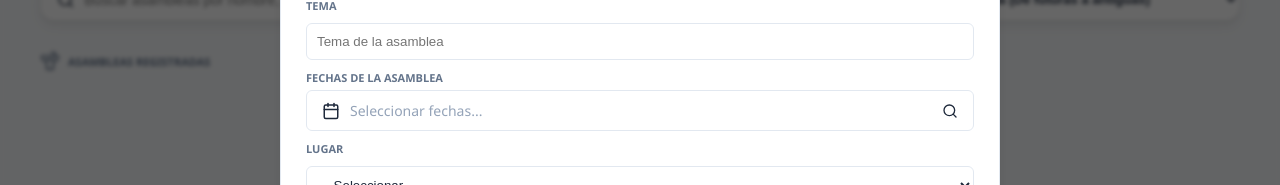
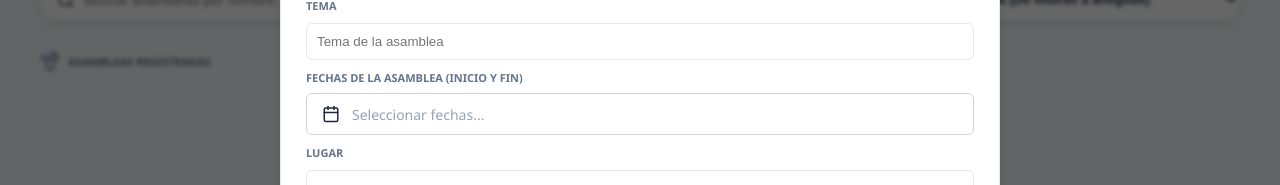
Before and after one commit to yorlenbatistareyes-prog/asistente-asamblea-tauri, a SvelteKit app: page / in a window 1280 px wide. Both pictures are taken after a click on the button "Nueva Asamblea". Shown: the part 203-388 px from the top of the page. Built offline with nearby package versions, Linux system fonts and the light colour scheme.

Commit message:
Calebndario mejorado

```diff
--- a/src/routes/+page.svelte
+++ b/src/routes/+page.svelte
@@ -365,27 +365,24 @@ function manejarSeleccionFinal() {
                         </div>
                     </div>
                     <label>Tema</label><input bind:value={form.tema} placeholder="Tema de la asamblea">
-                    <div style="display: flex; flex-direction: column; gap: 5px;">
-    <label>Fechas de la asamblea</label>
+                    <div style="display: flex; flex-direction: column; gap: 8px;">
+    <label>FECHAS DE LA ASAMBLEA (INICIO Y FIN)</label>
 
     {#if editandoFecha}
-        <div class="contenedor-calendario-flotante">
+        <div class="contenedor-calendario-desplegado">
             <CalendarioRango
                 bind:fechaInicio={form.fechaInicio}
                 bind:fechaFin={form.fechaFin}
                 on:seleccionar={manejarSeleccionFinal}
+                on:cancelar={() => editandoFecha = false}
             />
-            <button type="button" class="btn-cancelar-flotante" on:click={() => editandoFecha = false}>
-                Cerrar calendario
-            </button>
         </div>
     {:else}
-        <div class="campo-selector-fecha" on:click={() => editandoFecha = true} role="button" tabindex="0">
+        <div class="campo-falso-input" on:click={() => editandoFecha = true} role="button" tabindex="0">
             <Calendar size={18} class="ico-azul"/>
             <span class={!form.fechaInicio ? 'placeholder' : ''}>
                 {formatearRangoSimple(form.fechaInicio, form.fechaFin)}
             </span>
-            <Search size={16} class="ico-search-fecha"/>
         </div>
     {/if}
 </div>
@@ -790,4 +787,43 @@ function manejarSeleccionFinal() {
         to { opacity: 1; transform: translateY(0); }
     }
 
+.campo-falso-input {
+        background: #ffffff;
+        border: 1px solid #d1d5db; /* Gris de tus otros inputs */
+        border-radius: 6px;
+        padding: 10px 15px;
+        height: 42px; /* Altura estándar de tus campos */
+        display: flex;
+        align-items: center;
+        gap: 12px;
+        cursor: pointer;
+        transition: all 0.2s;
+    }
+
+    .campo-falso-input:hover {
+        border-color: #3b82f6; /* Azul al pasar el ratón */
+        background: #f9fafb;
+    }
+
+    .campo-falso-input span {
+        flex: 1;
+        font-size: 14px;
+        color: #1e293b;
+        font-weight: 500;
+    }
+
+    .campo-falso-input .placeholder {
+        color: #94a3b8; /* Gris estilo placeholder */
+    }
+
+    .ico-azul { color: #2563eb; }
+
+    .contenedor-calendario-desplegado {
+        animation: fadeIn 0.2s ease-out;
+    }
+
+    @keyframes fadeIn {
+        from { opacity: 0; transform: translateY(-5px); }
+        to { opacity: 1; transform: translateY(0); }
+    }
 </style>
```
